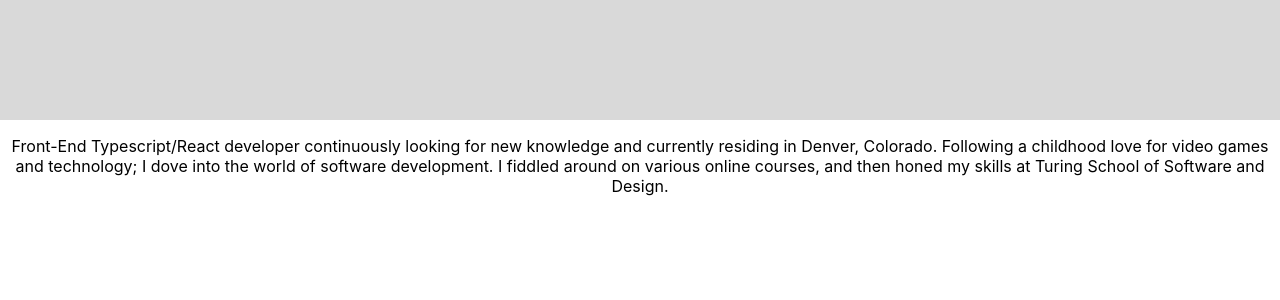
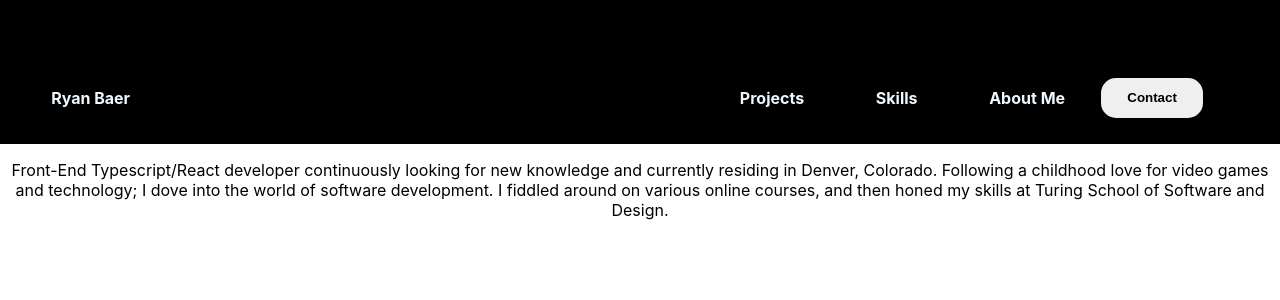
Before and after one commit to RyanBaer42/portfolio_page, a React (Create React App) app: page / in a window 1280 px wide. Shown: the top 300 px of the page. Built offline with nearby package versions, Linux system fonts and the light colour scheme.

Commit message:
add styling for nav

```diff
--- a/src/Components/Nav/Nav.css
+++ b/src/Components/Nav/Nav.css
@@ -1,5 +1,65 @@
 .Nav {
   background-color: black;
-  height: 15vh;
-  opacity: 15%;
+  height: 18vh;
+  display: flex;
+  align-items: center;
+  justify-content: space-between;
+}
+
+.home-button {
+  color: aliceblue;
+  margin: 0;
+  font-weight: bold;
+  margin-left: 4%;
+  margin-top: 4%;
+  box-shadow: inset 0 0 0 0 #54b3d6;
+  transition: color 0.3s ease-in-out, box-shadow 0.3s ease-in-out;
+}
+
+.home-button:hover {
+  box-shadow: inset 100px 0 0 0 #54b3d6;
+  color: white;
+  text-decoration-line: underline;
+  cursor: pointer;
+}
+
+.nav-button {
+  color: aliceblue;
+  margin-left: 7%;
+  margin-right: 7%;
+  margin-top: 0;
+  margin-bottom: 0;
+  font-weight: bold;
+  font-size: medium;
+  box-shadow: inset 0 0 0 0 #54b3d6;
+  transition: color 0.3s ease-in-out, box-shadow 0.3s ease-in-out;
+}
+
+.contact-button {
+  width: 20%;
+  height: 5vh;
+  border-radius: 15px;
+  border: none;
+  font-weight: bold;
+}
+
+.contact-button:hover {
+  cursor: pointer;
+  box-shadow: 0 5px 10px rgba(255, 255, 255, 0.6);
+}
+
+.options {
+  display: flex;
+  align-items: center;
+  width: 40%;
+  overflow: visible;
+  margin-right: 5%;
+  margin-top: 4%;
+}
+
+.nav-button:hover {
+  box-shadow: inset 100px 0 0 0 #54b3d6;
+  color: white;
+  text-decoration-line: underline;
+  cursor: pointer;
 }/*# sourceMappingURL=Nav.css.map */
--- a/src/Components/Nav/Nav.scss
+++ b/src/Components/Nav/Nav.scss
@@ -1,5 +1,65 @@
 .Nav {
     background-color: black;
-    height: 15vh;
-    opacity: 15%;
+    height: 18vh;
+    display: flex;
+    align-items: center;
+    justify-content: space-between;
 }
+
+.home-button {
+    color: aliceblue;
+    margin: 0;
+    font-weight: bold;
+    margin-left: 4%;
+    margin-top: 4%;
+    box-shadow: inset 0 0 0 0 #54b3d6;
+    transition: color .3s ease-in-out, box-shadow .3s ease-in-out;
+}
+
+.home-button:hover {
+    box-shadow: inset 100px 0 0 0 #54b3d6;
+    color: white;
+    text-decoration-line: underline;
+    cursor: pointer;
+}
+
+.nav-button {
+    color: aliceblue;
+    margin-left: 7%;
+    margin-right: 7%;
+    margin-top: 0;
+    margin-bottom: 0;
+    font-weight: bold;
+    font-size:medium;
+    box-shadow: inset 0 0 0 0 #54b3d6;
+    transition: color .3s ease-in-out, box-shadow .3s ease-in-out;
+}
+
+.contact-button {
+    width: 20%;
+    height: 5vh;
+    border-radius: 15px;
+    border: none;
+    font-weight: bold;
+}
+
+.contact-button:hover {
+    cursor: pointer;
+    box-shadow: 0 5px 10px rgba(255,255,255, 0.6);
+  }
+
+.options{
+    display: flex;
+    align-items: center;
+    width: 40%;
+    overflow:visible;
+    margin-right: 5%;
+    margin-top: 4%;
+}
+
+.nav-button:hover {
+    box-shadow: inset 100px 0 0 0 #54b3d6;
+    color: white;
+    text-decoration-line: underline;
+    cursor: pointer;
+}
--- a/src/Components/Nav/Nav.tsx
+++ b/src/Components/Nav/Nav.tsx
@@ -3,7 +3,13 @@ import './Nav.scss'
 const Nav = () => {
     return (
         <div className='Nav'>
-
+            <p className='home-button'>Ryan Baer</p>
+            <div className='options'>
+                <p className='nav-button'>Projects</p>
+                <p className='nav-button'>Skills</p>
+                <p className='nav-button'>About Me</p>
+                <button className='contact-button'>Contact</button>
+            </div>
         </div>
     )
 }
```
Also changed, not shown: 1 other file (tests, documents, lock files or other folders).
